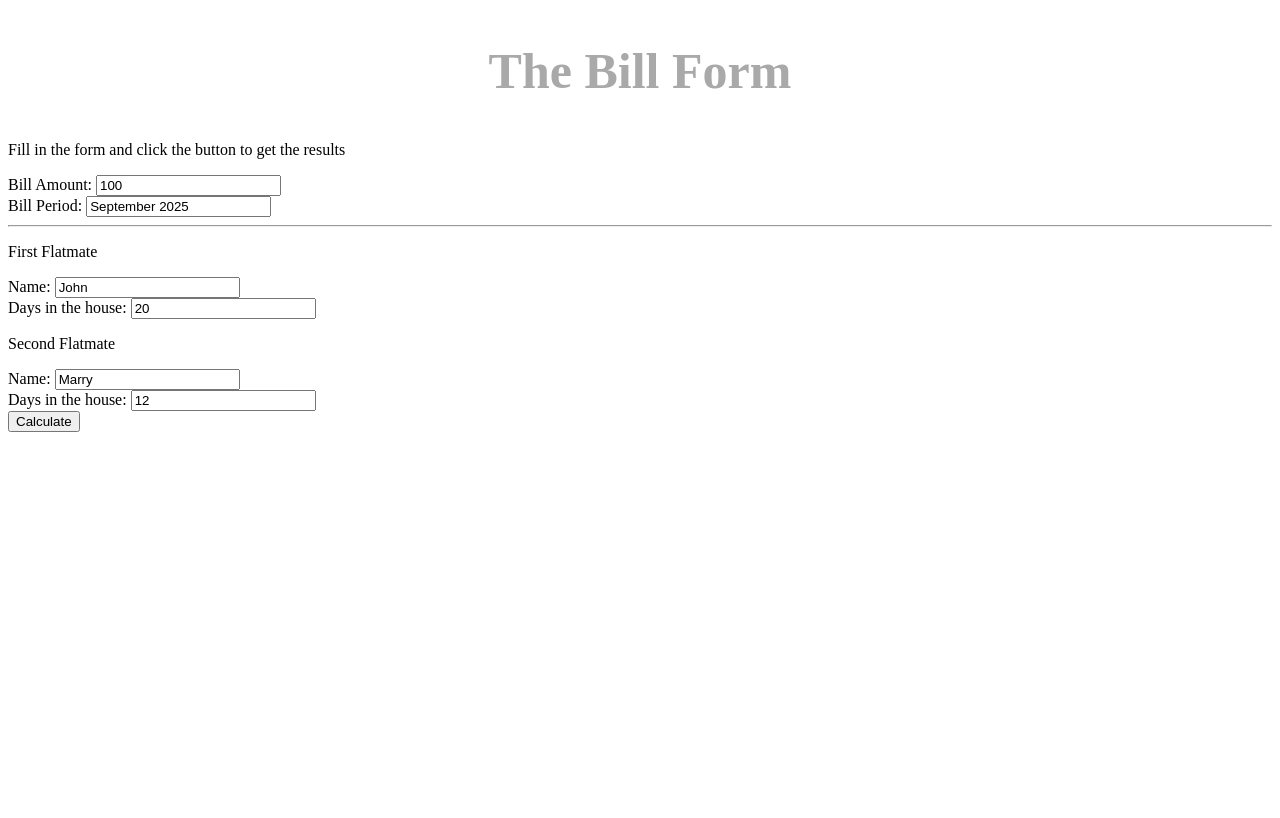
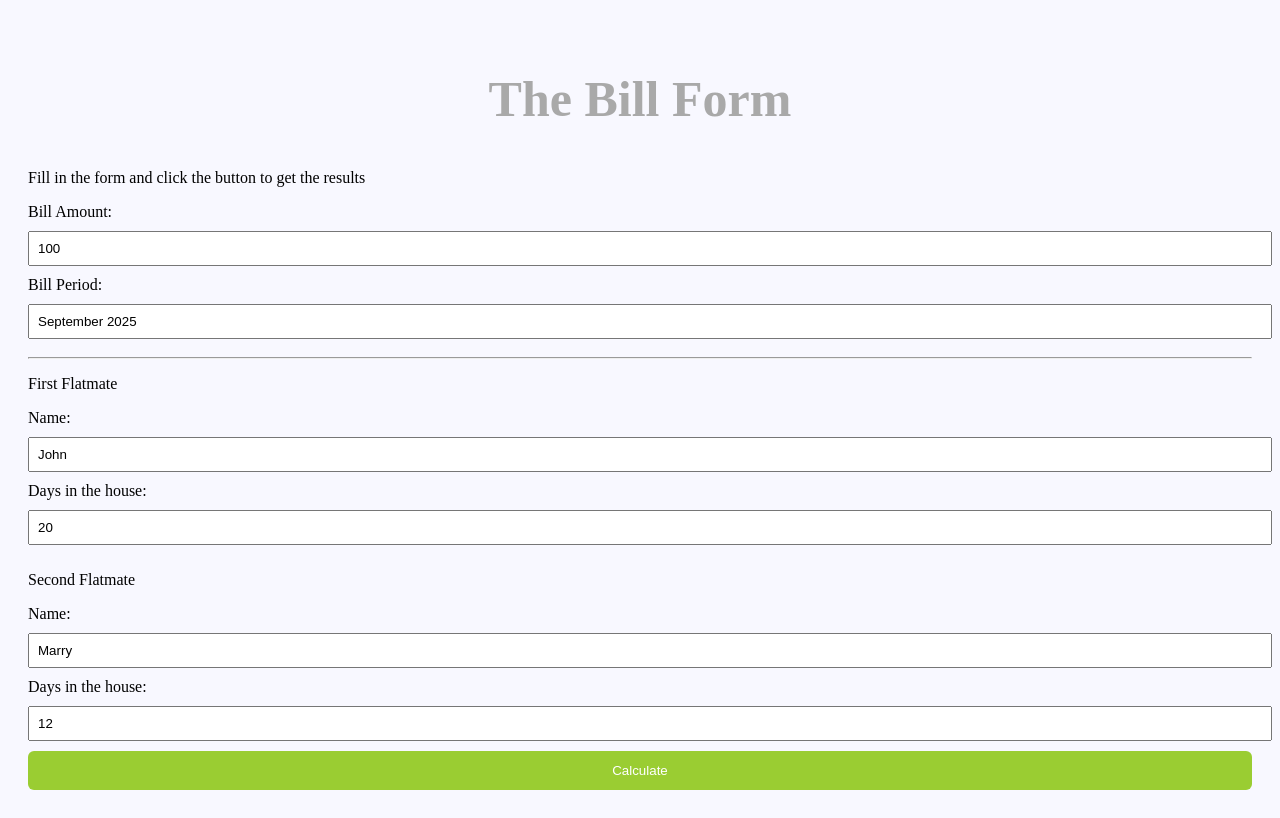
Before and after one commit to dineshmurani/dm-OOP-App5-Flatmates-Bill, a Flask app: page /bill in a window 1280 px wide. Before the commit the page ends 432 px from the top, so only its background shows below. Run offline with Flask 3, Linux system fonts and the light colour scheme.

Commit message:
S29 App5 123 Completing the Visual Changes

```diff
--- a/static/main.css
+++ b/static/main.css
@@ -3,3 +3,23 @@ h2 {
     text-align: center;
     font-size: 50px;
 }
+
+input[type=text]{
+    width: 100%;
+    padding: 8px 8px;
+    margin: 10px 0;
+}
+
+input[type=submit]{
+    width: 100%;
+    background-color: YellowGreen;
+    color: White;
+    padding: 12px 12px;
+    border: none;
+    border-radius: 6px;
+}
+
+body {
+    background-color: GhostWhite;
+    padding: 20px;
+}
```
